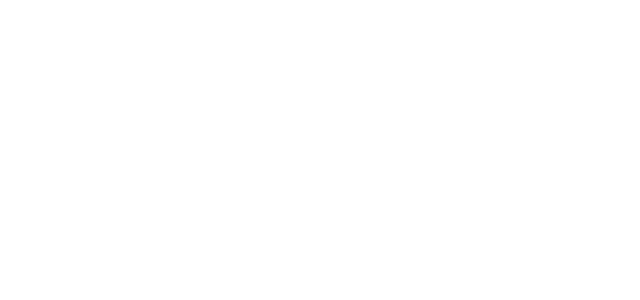
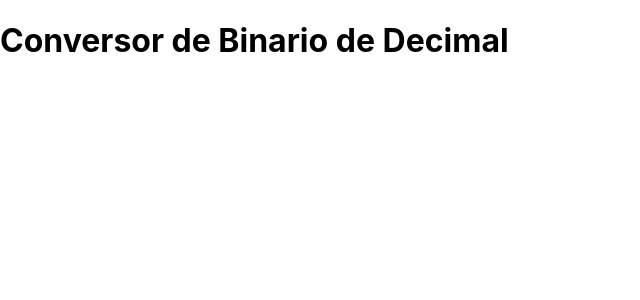
Before and after one commit to Ancient-R/01-conversor-de-binario-2-decimal, a React (Create React App) app: page / in a window 1280 px wide. Shown: the top 300 px of the page, without its empty margins (0-640 px from the left). Built offline with nearby package versions, Linux system fonts and the light colour scheme.

Commit message:
Construyendo el header

```diff
--- a/src/App.js
+++ b/src/App.js
@@ -1,9 +1,9 @@
 import React from 'react';
+import Header from './components/header/Header';
 
 function App() {
   return (
-    <div>
-    </div>
+    <Header />
   );
 }
 
--- /dev/null
+++ b/src/components/header/Header.jsx
@@ -0,0 +1,12 @@
+import React from 'react'
+
+
+const Header = () => {
+    return (
+        <header>
+            <h1 className="header">Conversor de Binario de Decimal</h1>
+        </header>
+    );
+}
+
+export default Header;
```
